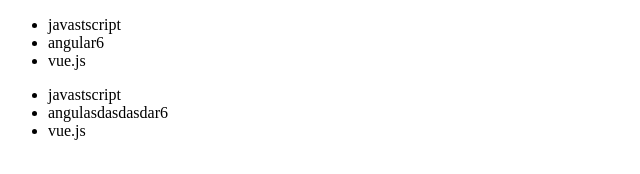
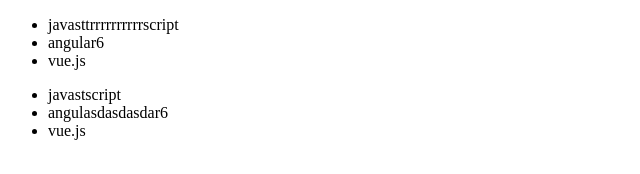
Before and after one commit to kaniapiotr/pierwszyPushNaGithub, a plain HTML site: page index.html in a window 1280 px wide. Shown: the full height of the page, 0-640 px from the left. Drawn offline with Linux system fonts and the light colour scheme.

Commit message:
Update index.html

```diff
--- a/index.html
+++ b/index.html
@@ -8,7 +8,7 @@
 </head>
 <body>
     <ul>
-        <li>javastscript</li>
+        <li>javasttrrrrrrrrrrscript</li>
         <li>angular6</li>
         <li>vue.js</li>
     </ul>
```
